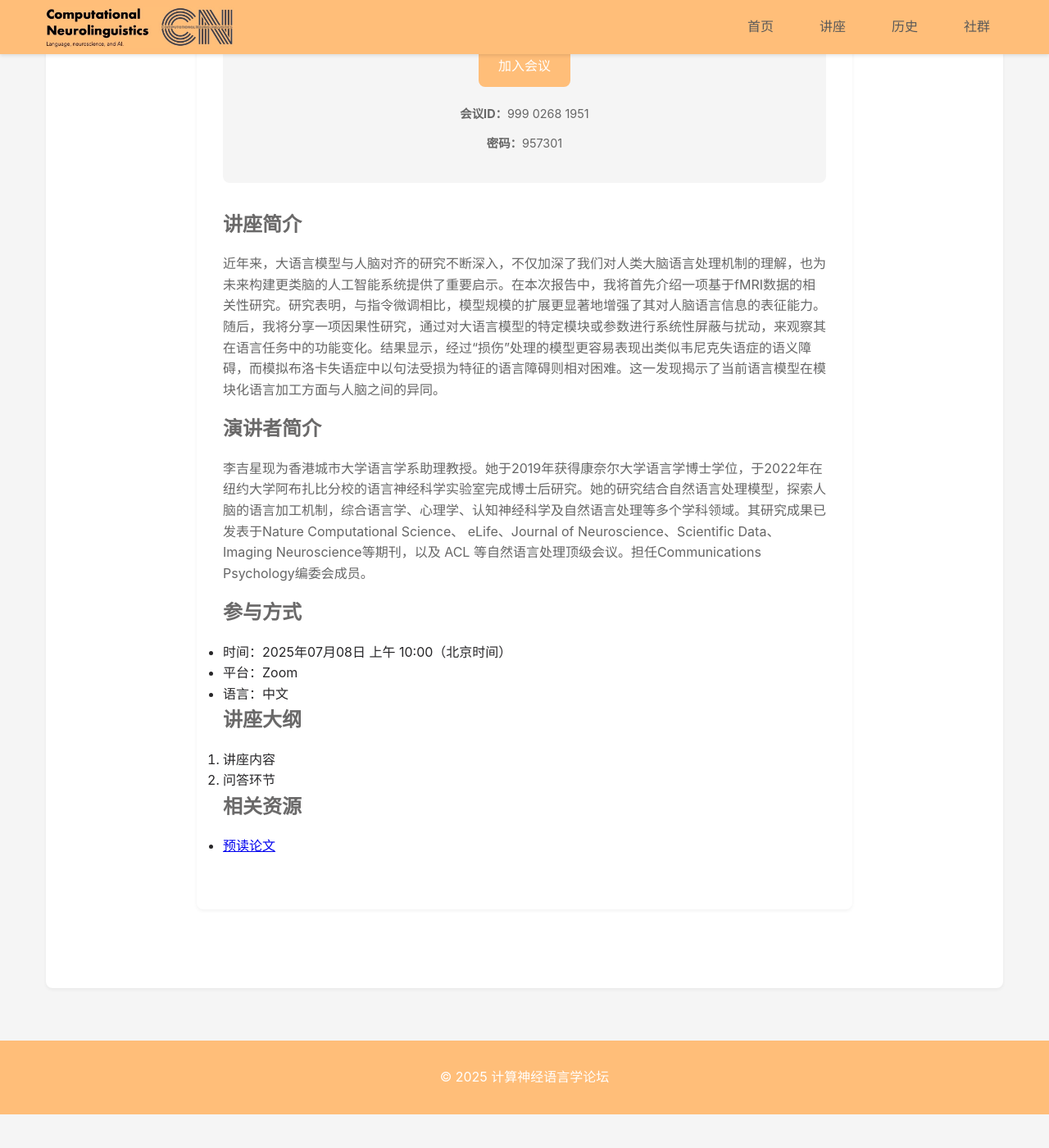
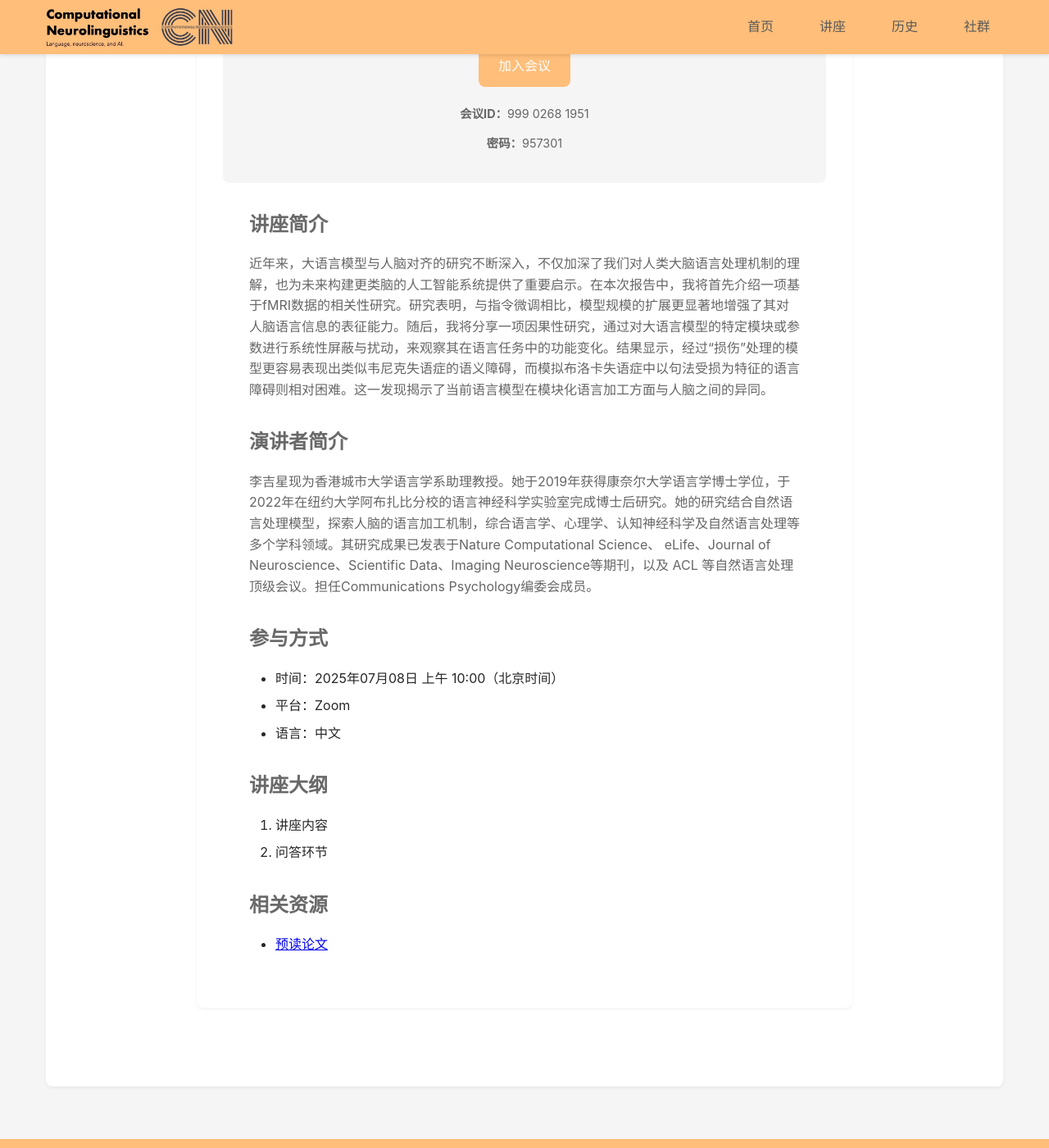
Before and after one commit to xufengduan/Computational-Neurolinguistics-Forum, a Jekyll site: the page built from events/2025-07-Li-Jixing/index.md, in a window 1280 px wide and 1400 px high, scrolled down 562 px. Shown: the whole window at 82% size. Built offline with Jekyll 4.4.1, drawn with Linux system fonts in a browser that asks for light colours; before the commit the page ends 1921 px from its top, so only the background shows below that.

Commit message:
优化事件页面内容样式，增加内边距和列表样式，提升可读性。

```diff
--- a/_layouts/event.html
+++ b/_layouts/event.html
@@ -116,6 +116,23 @@ layout: default
     .event-content {
         margin: 2rem 0;
         line-height: 1.6;
+        padding: 0 2rem;
+    }
+
+    .event-content ul,
+    .event-content ol {
+        padding-left: 2rem;
+        margin: 1rem 0;
+    }
+
+    .event-content li {
+        margin: 0.5rem 0;
+    }
+
+    .event-content h2 {
+        margin-top: 2rem;
+        margin-bottom: 1rem;
+        color: #6a6969;
     }
 
     .event-resources {
@@ -149,5 +166,14 @@ layout: default
         .event-meta p {
             margin: 0.6rem 0;
         }
+
+        .event-content {
+            padding: 0 1rem;
+        }
+
+        .event-content ul,
+        .event-content ol {
+            padding-left: 1.5rem;
+        }
     }
 </style>
```
